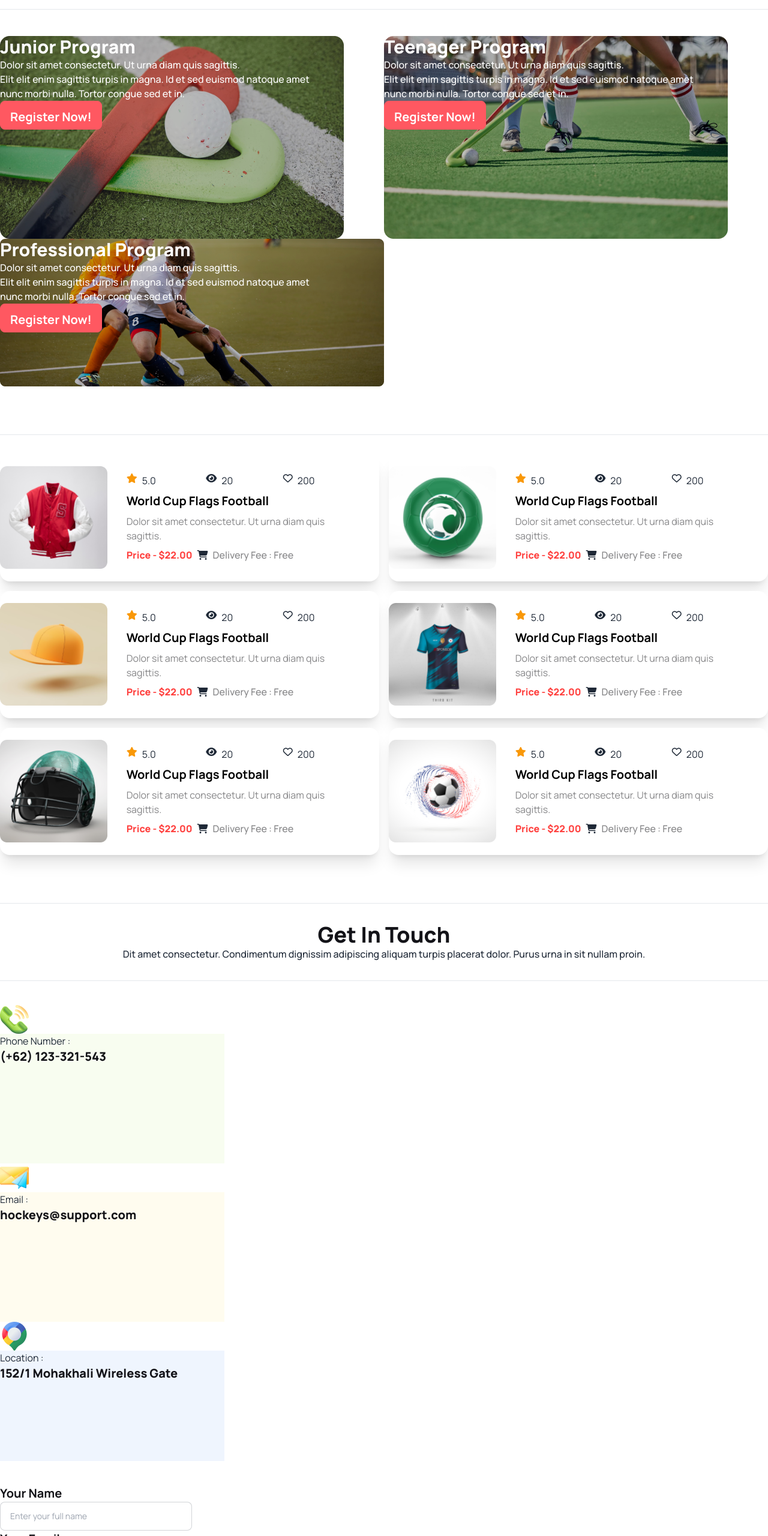
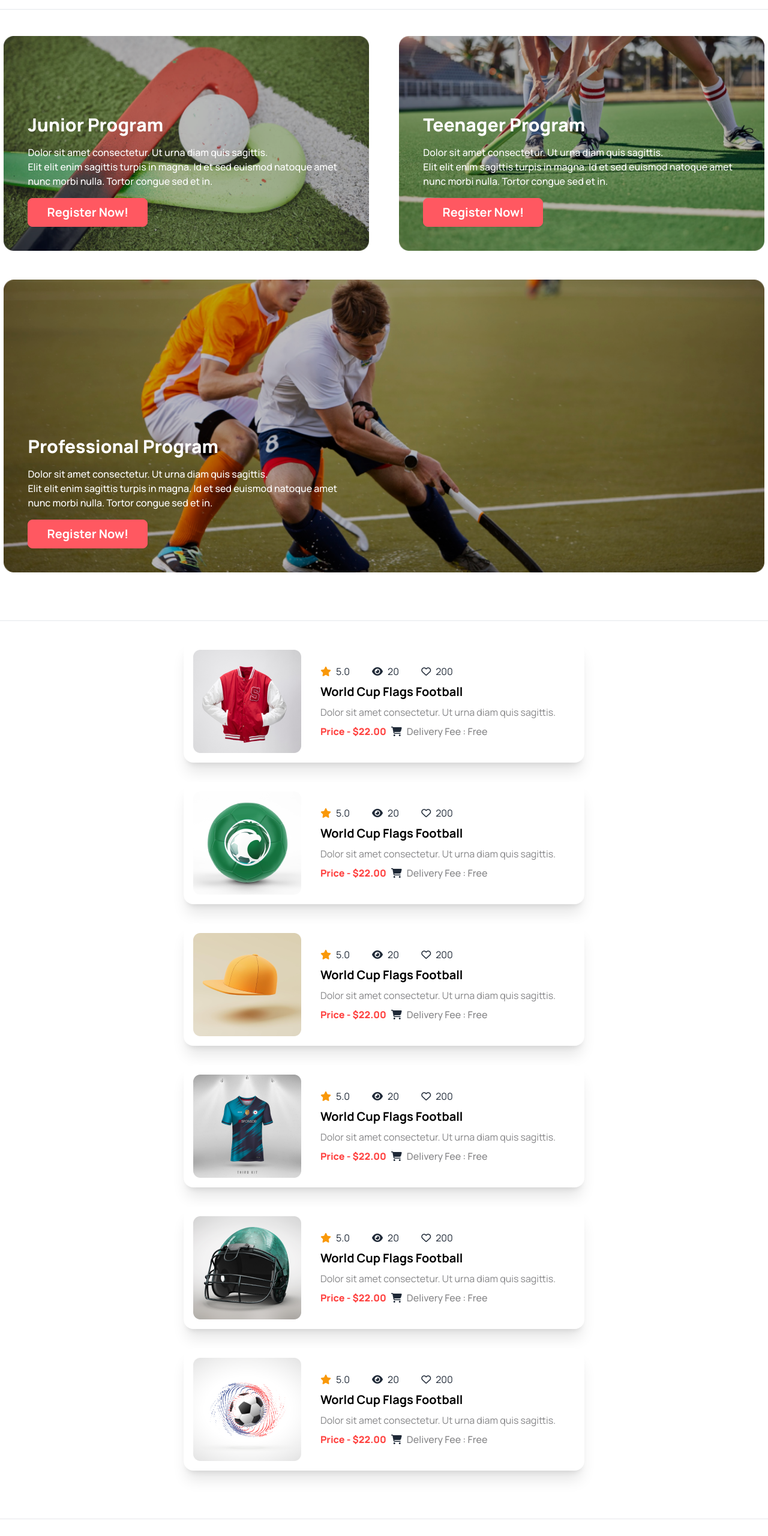
Before and after one commit to codeftsaikat/Hockeys-website, a plain HTML site: page index.html in a window 1280 px wide. Shown: the part 1376-3936 px from the top of the page at 60% size. Drawn offline with nearby package versions, Linux system fonts and the light colour scheme.

Commit message:
git push final

```diff
--- a/index.html
+++ b/index.html
@@ -174,52 +174,58 @@
             <hr class="mt-8 mb-11">
 
             <!-- card items -->
-            <div class="grid grid-cols-2">
-                <div class="flex ">
-                    <figure class="brightness-75"><img src="./Images/2.png" alt=""></figure>
+            <div class="flex flex-col gap-12 items-center w-[99%] m-auto">
 
-                    <div class="absolute">
+                <div class="flex w-full justify-between flex-wrap gap-12 lg:gap-0 ">
+                    <div class="flex lg:w-[48%] sm:w-full relative ">
+                        <figure class="brightness-75 w-full"><img src="./Images/2.png" alt="" class="w-full"></figure>
+
+                        <div class="absolute left-10 bottom-10 flex flex-col gap-4  ">
                             <h3 class=" text-3xl font-extrabold text-white">Junior Program</h3>
                             <p class="text-base font-medium text-white">Dolor sit amet consectetur. Ut urna diam quis
+                                sagittis.
+                                <br>
+                                Elit elit
+                                enim sagittis turpis in magna. Id et sed euismod natoque amet <br>nunc morbi nulla.
+                                Tortor
+                                congue
+                                sed et in.</p>
+                            <button class="btn btn-error text-xl text-white font-bold w-[200px]">Register Now!</button>
+                        </div>
+                    </div>
+
+                    <div class="flex lg:w-[48%] sm:w-full relative">
+                        <figure class="brightness-75 w-full"><img src="./Images/3.png" alt="" class="w-full"></figure>
+
+                        <div class="absolute left-10 bottom-10 flex flex-col gap-4  ">
+                            <h3 class=" text-3xl font-extrabold text-white">Teenager Program</h3>
+                            <p class="text-base font-medium text-white">Dolor sit amet consectetur. Ut urna diam quis
+                                sagittis.
+                                <br>
+                                Elit elit
+                                enim sagittis turpis in magna. Id et sed euismod natoque amet <br>nunc morbi nulla.
+                                Tortor
+                                congue
+                                sed et in.</p>
+                            <button class="btn btn-error text-xl text-white font-bold w-[200px]">Register Now!</button>
+                        </div>
+                    </div>
+                </div>
+
+                <div class="flex w-full relative">
+                    <figure class="brightness-75 w-full"><img src="./Images/4.png" class="w-full" alt=""></figure>
+
+                    <div class="absolute left-10 bottom-10 flex flex-col gap-4  ">
+                        <h3 class=" text-3xl font-extrabold text-white">Professional Program</h3>
+                        <p class="text-base font-medium text-white">Dolor sit amet consectetur. Ut urna diam
+                            quis
                             sagittis.
                             <br>
                             Elit elit
                             enim sagittis turpis in magna. Id et sed euismod natoque amet <br>nunc morbi nulla. Tortor
                             congue
                             sed et in.</p>
-                        <button class="btn btn-error text-xl text-white font-bold pt-1.5">Register Now!</button>
-                    </div>
-                </div>
-
-                <div class="flex ">
-                    <figure class="brightness-75"><img src="./Images/3.png" alt=""></figure>
-
-                    <div class="absolute">
-                        <h3 class=" text-3xl font-extrabold text-white">Teenager Program</h3>
-                        <p class="text-base font-medium text-white">Dolor sit amet consectetur. Ut urna diam quis
-                            sagittis.
-                            <br>
-                            Elit elit
-                            enim sagittis turpis in magna. Id et sed euismod natoque amet <br>nunc morbi nulla. Tortor
-                            congue
-                            sed et in.</p>
-                        <button class="btn btn-error text-xl text-white font-bold pt-1.5">Register Now!</button>
-                    </div>
-                </div>
-
-                <div class="flex ">
-                    <figure class="brightness-75"><img src="./Images/4.png" alt=""></figure>
-
-                    <div class="absolute">
-                        <h3 class=" text-3xl font-extrabold text-white">Professional Program</h3>
-                        <p class="text-base font-medium text-white">Dolor sit amet consectetur. Ut urna diam quis
-                            sagittis.
-                            <br>
-                            Elit elit
-                            enim sagittis turpis in magna. Id et sed euismod natoque amet <br>nunc morbi nulla. Tortor
-                            congue
-                            sed et in.</p>
-                        <button class="btn btn-error text-xl text-white font-bold pt-1.5">Register Now!</button>
+                        <button class="btn btn-error text-xl text-white font-bold w-[200px]">Register Now!</button>
                     </div>
                 </div>
             </div>
@@ -228,11 +234,11 @@
 
         <!-- Our New Products section -->
         <section>
-            <div class="grid grid-cols-2 gap-4">
-                <div class="card card-side bg-base-100 shadow-xl">
+            <div class="flex flex-wrap justify-center gap-8">
+                <div class="card card-side bg-base-100 shadow-xl pr-4 pl-4 pb-2 pt-2 flex flex-col lg:flex-row">
                     <figure><img src="./Images/5.png" alt="Movie" /></figure>
                     <div class="card-body">
-                        <div class="flex gap-2 ">
+                        <div class="flex gap-2 w-[250px] items-center">
                             <i class="fa-solid fa-star text-[#F99808]"></i>
                             <p>5.0</p>
                             <i class="fa-solid fa-eye"></i>
@@ -250,10 +256,10 @@
                     </div>
                 </div>
 
-                <div class="card card-side bg-base-100 shadow-xl">
+                <div class="card card-side bg-base-100 shadow-xl pr-4 pl-4 pb-2 pt-2 flex flex-col lg:flex-row">
                     <figure><img src="./Images/6.png" alt="Movie" /></figure>
                     <div class="card-body">
-                        <div class="flex gap-2 ">
+                        <div class="flex gap-2 w-[250px] items-center">
                             <i class="fa-solid fa-star text-[#F99808]"></i>
                             <p>5.0</p>
                             <i class="fa-solid fa-eye"></i>
@@ -271,10 +277,10 @@
                     </div>
                 </div>
 
-                <div class="card card-side bg-base-100 shadow-xl">
+                <div class="card card-side bg-base-100 shadow-xl pr-4 pl-4 pb-2 pt-2 flex flex-col lg:flex-row">
                     <figure><img src="./Images/7.png" alt="Movie" /></figure>
                     <div class="card-body">
-                        <div class="flex gap-2 ">
+                        <div class="flex gap-2 w-[250px] items-center">
                             <i class="fa-solid fa-star text-[#F99808]"></i>
                             <p>5.0</p>
                             <i class="fa-solid fa-eye"></i>
@@ -292,10 +298,10 @@
                     </div>
                 </div>
 
-                <div class="card card-side bg-base-100 shadow-xl">
+                <div class="card card-side bg-base-100 shadow-xl pr-4 pl-4 pb-2 pt-2 flex flex-col lg:flex-row">
                     <figure><img src="./Images/8.png" alt="Movie" /></figure>
                     <div class="card-body">
-                        <div class="flex gap-2 ">
+                        <div class="flex gap-2 w-[250px] items-center">
                             <i class="fa-solid fa-star text-[#F99808]"></i>
                             <p>5.0</p>
                             <i class="fa-solid fa-eye"></i>
@@ -313,10 +319,10 @@
                     </div>
                 </div>
 
-                <div class="card card-side bg-base-100 shadow-xl">
+                <div class="card card-side bg-base-100 shadow-xl pr-4 pl-4 pb-2 pt-2 flex flex-col lg:flex-row">
                     <figure><img src="./Images/9.png" alt="Movie" /></figure>
                     <div class="card-body">
-                        <div class="flex gap-2 ">
+                        <div class="flex gap-2 w-[250px] items-center">
                             <i class="fa-solid fa-star text-[#F99808]"></i>
                             <p>5.0</p>
                             <i class="fa-solid fa-eye"></i>
@@ -334,10 +340,10 @@
                     </div>
                 </div>
 
-                <div class="card card-side bg-base-100 shadow-xl">
+                <div class="card card-side bg-base-100 shadow-xl pr-4 pl-4 pb-2 pt-2 flex flex-col lg:flex-row">
                     <figure><img src="./Images/10.png" alt="Movie" /></figure>
                     <div class="card-body">
-                        <div class="flex gap-2 ">
+                        <div class="flex gap-2 w-[250px] items-center">
                             <i class="fa-solid fa-star text-[#F99808]"></i>
                             <p>5.0</p>
                             <i class="fa-solid fa-eye"></i>
@@ -368,80 +374,86 @@
             </div>
             <hr class="mt-8 mb-10">
 
-            <div class="my-10">
+            <div class="flex justify-between flex-wrap">
+
+                <div
+                    class="my-10 w-full lg:w-[30%] gap-12 flex flex-col items-center justify-center p-12 border shadow-lg rounded-md">
 
 
-                <div class="flex flex-col">
+                    <div class="flex flex-col justify-center h-[216px] w-[100%] bg-[#BCED6D1A] gap-8 px-8">
 
                         <figure><img src="./Images/Group 1171275317.png" alt=""></figure>
-                    <div class=" h-[216px] w-[374px] bg-[#BCED6D1A]">
+
                         <h3>Phone Number : <br>
                             <span class="text-[#131318] text-xl font-extrabold">(+62) 123-321-543</span></h3>
-                    </div>
 
                     </div>
 
-                <div>
+                    <div class="flex flex-col justify-center h-[216px] w-[100%] bg-[#FDDD5F1A] gap-8 px-8 rounded-md">
                         <figure><img src="./Images/Group 1171275318.png" alt=""></figure>
-                    <div class=" h-[216px] w-[374px] bg-[#FDDD5F1A]">
                         <h3>Email : <br>
                             <span class="text-[#131318] text-xl font-extrabold">hockeys@support.com</span></h3>
                     </div>
 
-                </div>
-
-                <div>
+                    <div class="flex flex-col justify-center h-[216px] w-[100%] bg-[#629CF31A] gap-8 px-8 rounded-md">
                         <figure><img src="./Images/Group 1171275321.png" alt=""></figure>
-                    <div class=" h-[184px] w-[374px] bg-[#629CF31A]">
                         <h3>Location : <br>
                             <span class="text-[#131318] text-xl font-extrabold">152/1 Mohakhali Wireless Gate</span>
                         </h3>
                     </div>
 
                 </div>
-            </div>
 
-            <div>
-                <div>
+                <div class="w-[90%] m-auto lg:w-[50%] flex flex-wrap gap-12">
+
+                    <div class="flex justify-between w-full gap-0 sm:gap-12 lg:flex-nowrap flex-wrap">
+                        <div class="w-full">
                             <label class="text-xl font-bold text-[#131318]">Your Name</label> <br>
                             <input type="text" placeholder="Enter your full name"
-                        class="input input-bordered input-md w-full max-w-xs" />
+                                class="input input-bordered input-md w-full" />
 
                         </div>
 
-                <div>
+                        <div class="w-full">
                             <label class="text-xl font-bold text-[#131318]">Your Email</label> <br>
                             <input type="text" placeholder="Enter your email"
-                        class="input input-bordered input-md w-full max-w-xs" />
+                                class="input input-bordered input-md w-full " />
+
+                        </div>
+                    </div>
+
+                    <div class="flex justify-between w-full gap-0 sm:gap-12 lg:flex-nowrap flex-wrap">
+                        <div class="w-full ">
+                            <label class="text-xl font-bold text-[#131318]">Subject</label> <br>
+                            <input type="text" placeholder="Enter your subject"
+                                class="input input-bordered input-md w-full" />
 
                         </div>
 
-                <div>
-                    <label class="text-xl font-bold text-[#131318]">Subject</label> <br>
-                    <input type="text" placeholder="Enter your subject"
-                        class="input input-bordered input-md w-full max-w-xs" />
+                        <div class="w-full">
+                            <label class="text-xl font-bold text-[#131318]">Phone Number</label> <br>
+                            <input type="text" placeholder="Enter your phone number"
+                                class="input input-bordered input-md w-full" />
 
                         </div>
-
-                <div>
-                    <label class="text-xl font-bold text-[#131318]">Phone Number</label> <br>
-                    <input type="text" placeholder="Enter your phone number"
-                        class="input input-bordered input-md w-full max-w-xs" />
-
                     </div>
 
-                <div>
-                    <label class="form-control">
+                    <div class="w-full">
+                        <label class="form-control w-full">
                             <label class="text-xl font-bold text-[#131318]">Message</label>
                             <textarea class="textarea textarea-bordered h-[350px]"
                                 placeholder="Write your message"></textarea>
                         </label>
+                    </div>
 
-                    <button class="btn btn-error bg-[#FF4240] w-[670px] text-xl font-bold text-white">Send
-                        Message</button>
+                    <button class="btn btn-error bg-[#FF4240] w-full text-xl font-bold text-white">Send
+                        Message
+                    </button>
+
                 </div>
             </div>
-            </div>
+
+
         </section>
 
         <!-- social media section -->
@@ -472,7 +484,8 @@
             </div>
         </aside>
 
-        <nav class="text-[#FFFFFF99] p-10">
+        <div class="flex justify-between w-full">
+            <nav class="text-[#FFFFFF99] p-10 flex flex-col">
                 <header class="footer-title text-white">Company</header>
                 <a class="link link-hover">About us</a>
                 <a class="link link-hover">Leadership</a>
@@ -480,20 +493,25 @@
                 <a class="link link-hover">News & Article</a>
                 <a class="link link-hover">Legal Notice</a>
             </nav>
-        <nav class="text-[#FFFFFF99] p-10">
+            <nav class="text-[#FFFFFF99] p-10 flex flex-col">
                 <header class="footer-title text-white">Support</header>
                 <a class="link link-hover">Help Center</a>
                 <a class="link link-hover">FAQ</a>
                 <a class="link link-hover">Ticket Support</a>
                 <a class="link link-hover">Contact Us</a>
             </nav>
-        <nav class="text-[#FFFFFF99] p-10">
+        </div>
+
+
+        <nav class="text-[#FFFFFF99] p-10 flex w-full justify-end flex-col items-center lg:items-end">
+            <div class="flex flex-col">
                 <header class="footer-title text-white">Services</header>
                 <a class="link link-hover">Academy</a>
                 <a class="link link-hover">Group Lesson</a>
                 <a class="link link-hover">Private Lesson</a>
                 <a class="link link-hover">Hockeys for kids</a>
                 <a class="link link-hover">Hockeys for Adult</a>
+            </div>
         </nav>
 
     </footer>
```
Lines whose indentation alone changed are shown as unchanged.
